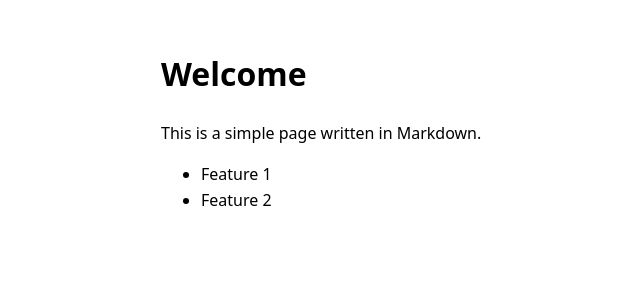
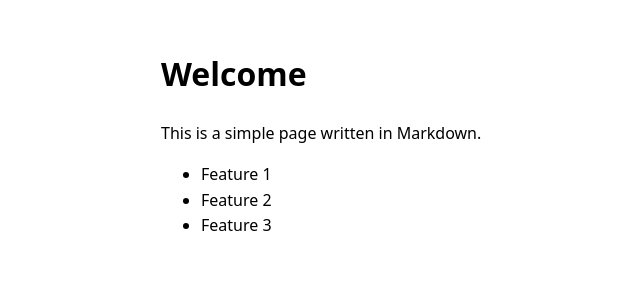
Before and after one commit to impacthwb/impacthwb.wales, a Jekyll site: the page built from index.md, in a window 1280 px wide. Shown: the top 300 px of the page, without its empty margins (119-759 px from the left). Built offline with Jekyll 4.4.1, drawn with Linux system fonts in a browser that asks for light colours.

Commit message:
Update index.md

```diff
--- a/index.md
+++ b/index.md
@@ -8,3 +8,4 @@ This is a simple page written in Markdown.
 
 - Feature 1
 - Feature 2
+- Feature 3
```
